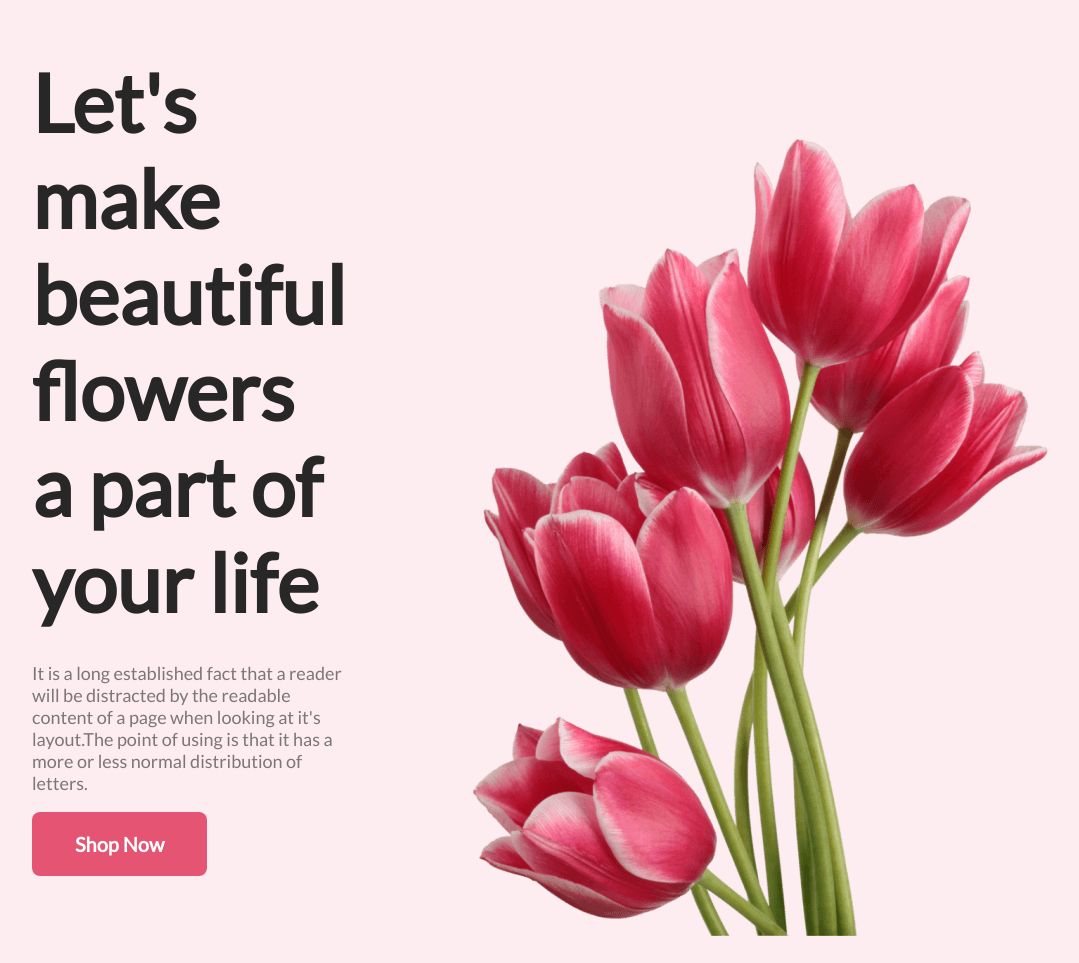
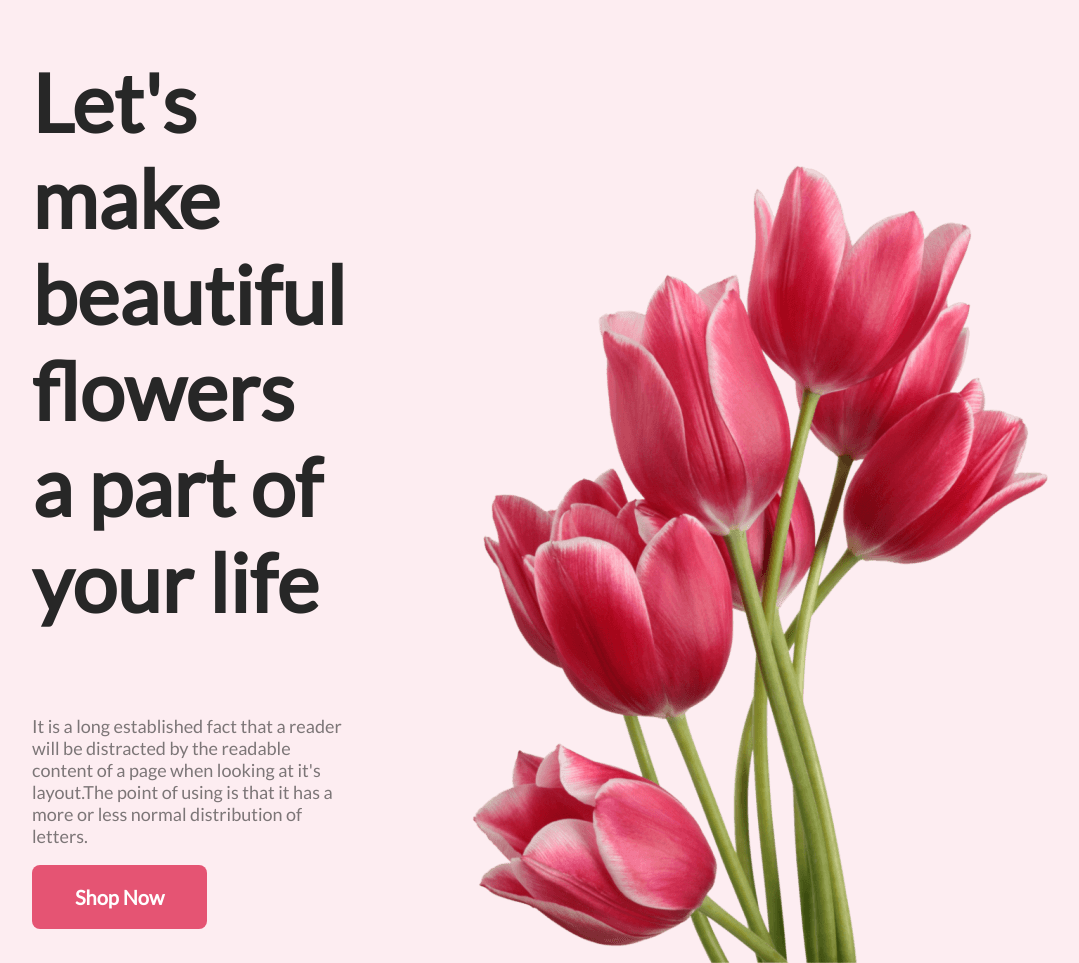
Before and after one commit to monakaka/FlowerShopProject, a plain HTML site: page index.html in a window 1280 px wide. Shown: the top 963 px of the page, without its empty margins (168-1247 px from the left). Drawn offline with Linux system fonts and the light colour scheme.

Commit message:
another fix

```diff
--- a/style.css
+++ b/style.css
@@ -28,7 +28,7 @@ header {
     font-size: 80px;
     font-style: normal;
     line-height: normal;
-    margin-bottom: 32px;
+    padding-bottom: 32px;
 }
 
 /* common style  */
```
